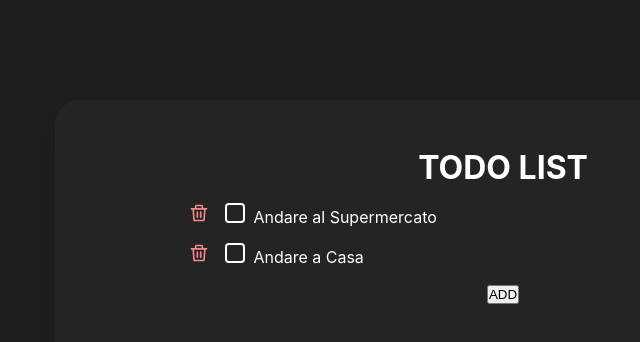
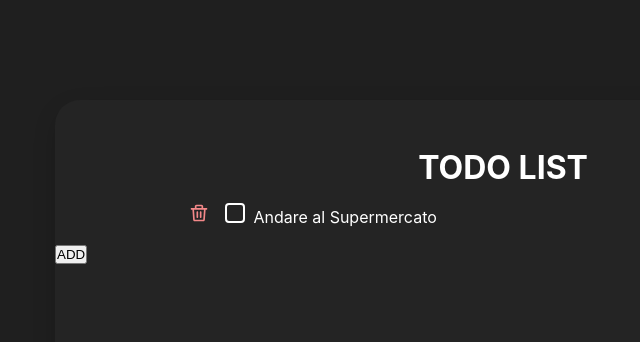
Before and after one commit to VirtusXVI/react-todo-list, a React (Create React App) app: page / in a window 1280 px wide. Shown: the top 342 px of the page, without its empty margins (137-777 px from the left). Built offline with nearby package versions, Linux system fonts and the light colour scheme.

Commit message:
completed delete button

```diff
--- a/src/assets/css/style.css
+++ b/src/assets/css/style.css
@@ -41,3 +41,6 @@ h1{
 .add-button{
     align-self: center;
 }
+.show{
+    font-size: 3rem;
+}
--- a/src/components/main.tsx
+++ b/src/components/main.tsx
@@ -1,48 +1,62 @@
 import React, { useState } from 'react'
 import '../assets/css/style.css'
 import Bin from '../assets/img/Bin.svg'
-import Checkbox from '../assets/img/Checkbox_Off.svg'
+import CheckboxOff from '../assets/img/Checkbox_Off.svg'
+import CheckboxOn from '../assets/img/Checkbox_On.svg'
 
 function App() {
-    let todoList = [{'name': 'Andare al Supermercato'},{'name': 'Andare a Casa'}];
-    // let add: boolean = false;
+    let [show, setShow] = useState(false)
+    let [newID, setNewID] = useState(1);
+    let [todoList,setTodoList] = useState([{'id': 1, 'name':'Andare al Supermercato'}]);
     const [add, setAdd] = useState(false);
+    const [newtodo, setNewtodo] = useState('');
     return (
         <div className='app-surface'>
             <div className='todo-list'>
-                {add ?
+                {
+                add ?
                     '' :
                     <div>
                         <h1>TODO LIST</h1>
                         <ul>
                             { todoItems() }
                         </ul>
+                        <div className='add-button'>
+                            <button onClick={visibleAdd}>ADD</button>
+                        </div>
                     </div>
                 }
-                <div className='add-button'>
-                    <button onClick={visibleAdd}>ADD</button>
-                </div>
-                {add ? <div>ciao</div> : ''
-
+                {
+                add ?
+                    <div>
+                        <input type="text" onChange={e => setNewtodo(e.target.value)}/>
+                        <div className='add-button'>
+                            <button onClick={addToArray}>ADD</button>
+                        </div>
+                    </div>
+                : ''
                 }
-            </div>
-            <div>
-
             </div>
         </div>
     );
     function todoItems(){
-        const listItems = todoList.map((d) =>
-        <li key={d.name}>
-            <img className='bin' src={ Bin } alt="Bin" />
-            <img className='checkbox' src={ Checkbox } alt="Checkbox" />
-            {d.name}
-        </li>);
-        return listItems;
+        return todoList.map(todo => (
+            <li key={todo.id}>
+                <img className='bin' onClick={() => setTodoList(todoList.filter(a => a.id !== todo.id))} src={ Bin } alt="Bin" />
+                <img className='checkbox' onClick={() => setShow(!show)} src={ CheckboxOff } alt="Checkbox" />
+                <span className={ show ? 'show' : '' }>{todo.name}</span>
+            </li>
+        ));
     }
     function visibleAdd(){
         setAdd(!add);
-        console.log(add);
+    }
+    function addToArray(){
+        setNewtodo('');
+        console.log(newID);
+        setTodoList([...todoList,{'id': newID + 1, 'name':newtodo}]);
+        setNewID(newID + 1);
+        setAdd(!add);
     }
 }
 
```
